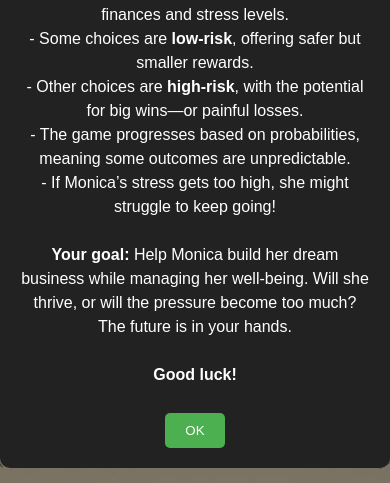
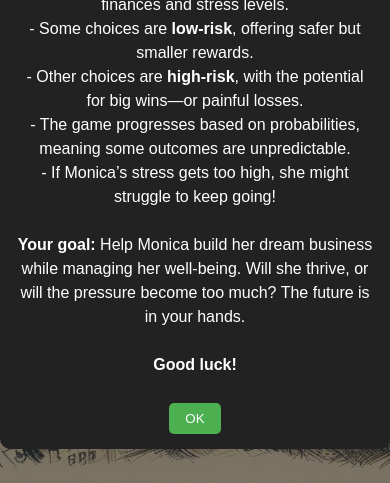
Before and after one commit to BigBiscuitOfficial/MGT471, a plain HTML site: page game.html in a window 390 px wide. Shown: the part 361-844 px from the top of the page. Drawn offline with Linux system fonts and the light colour scheme.

Commit message:
Made phone friendly

```diff
--- a/game.html
+++ b/game.html
@@ -24,15 +24,16 @@
         .container {
             background: rgba(0, 0, 0, 0.7);
             padding: 20px;
-            width: 60%;
+            width: 90%;
+            max-width: 600px;
             border-radius: 10px;
         }
         .choice-btn {
             display: block;
-            width: 80%;
+            width: 100%;
             margin: 10px auto;
             padding: 10px;
-            font-size: 18px;
+            font-size: 16px;
             cursor: pointer;
             background-color: #4CAF50;
             color: white;
@@ -56,12 +57,12 @@
             align-items: center;
         }
         .modal-content {
-            max-width: 600px; /* Adjust width as needed */
-            margin: 0 auto; /* Centers the text block */
-            line-height: 1.5; /* Improves readability */
+            width: 90%;
+            max-width: 600px;
+            margin: 0 auto;
+            line-height: 1.5;
             padding: 20px;
             background-color: #222;
-            padding: 20px;
             border-radius: 10px;
             text-align: center;
             color: white;
@@ -77,6 +78,24 @@
         }
         .stats {
             margin-bottom: 20px;
+        }
+
+        @media (max-width: 600px) {
+            .container {
+                width: 95%;
+                padding: 10px;
+            }
+            .choice-btn {
+                font-size: 14px;
+                padding: 8px;
+            }
+            .modal-content {
+                width: 95%;
+                padding: 15px;
+            }
+            .close-btn {
+                padding: 8px 16px;
+            }
         }
     </style>
 </head>
```
